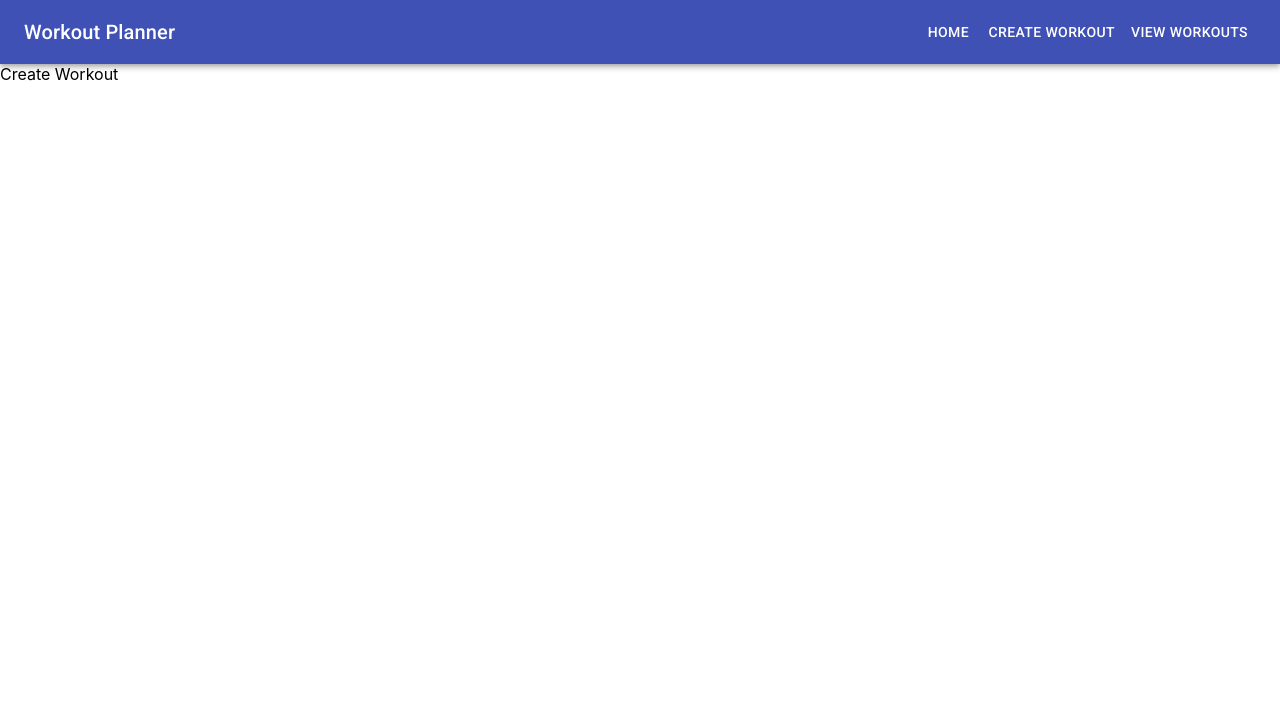
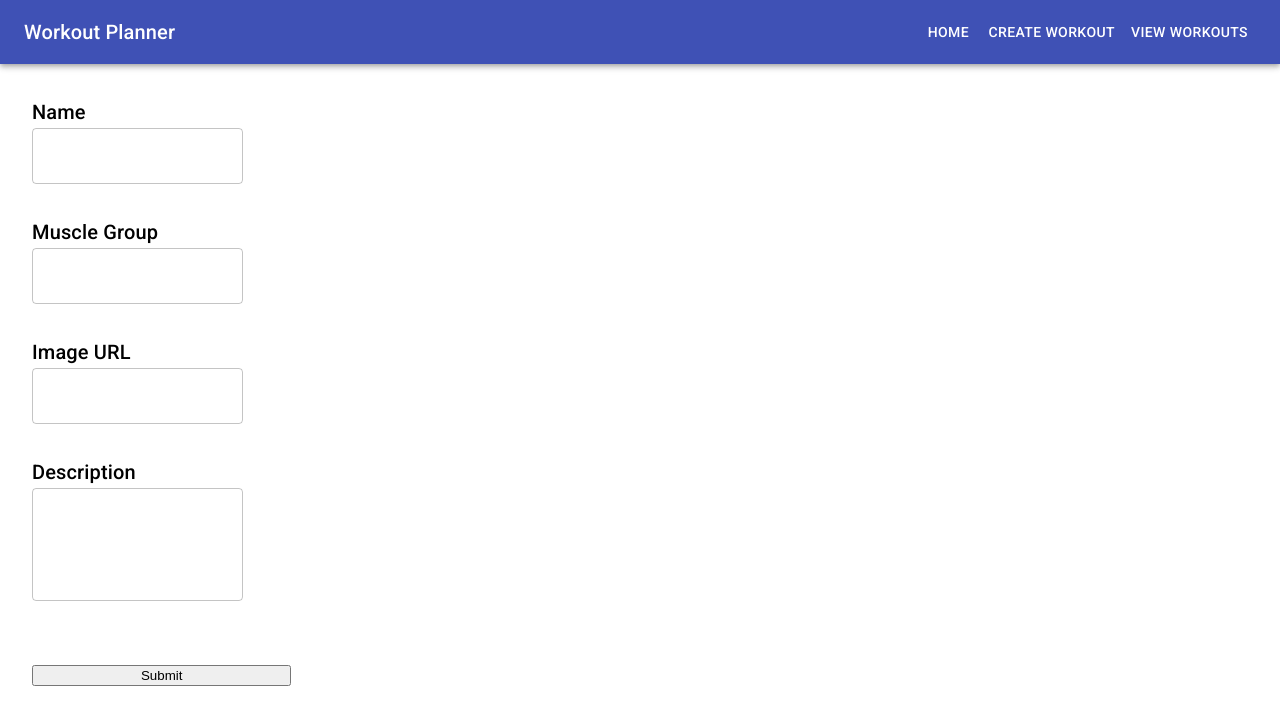
Before and after one commit to ChesterCheung/phase-3-frontend, a React (Create React App) app: page /workouts/new in a window 1280 px wide. Shown: the top 724 px of the page. Built offline with nearby package versions, Linux system fonts and the light colour scheme; data requests are answered from the project's data file.

Commit message:
updated form, still working

```diff
--- a/db.json
+++ b/db.json
@@ -13,6 +13,13 @@
         "muscle": "Chest",
         "description": "With hands at shoulder width, push up from floor",
         "image": "https://image.shutterstock.com/z/stock-vector-man-doing-barbell-bench-press-chest-press-flat-vector-illustration-isolated-on-different-layers-1841766727.jpg"
+    },
+    {
+        "id": 3,
+        "name": "Pull-up",
+        "muscle": "Back, Shoulders",
+        "description": "With palms facing forward and shoulder width apart, pull up on bar until head is over bar",
+        "image":"https://image.shutterstock.com/image-vector/man-doing-pull-ups-exercise-600w-1992470651.jpg"
     }
 ]
 }
--- a/src/App.js
+++ b/src/App.js
@@ -9,14 +9,19 @@ import { baseURL } from "./Globals";
 
 
 const App = () => {
+const [workout, setWorkout] = useState([])
 
-const [workout, setWorkout] = useState([])
+const handleSubmit = (e) =>{
+  e.preventDefault()
+
+}
 
 useEffect(()=> {
   fetch(baseURL + "/workouts")
   .then(resp => resp.json())
   .then(data => setWorkout(data))
 },[])
+
   return (
       <Router>
         <Navbar/>
--- a/src/components/Home.jsx
+++ b/src/components/Home.jsx
@@ -3,7 +3,7 @@ import React from 'react'
 const Home = () => {
   return (
     <div>
-        <h1>Melinda fatty</h1>
+        <h1>Melinda the best</h1>
     </div>
   )
 }
--- a/src/components/WorkoutForm.jsx
+++ b/src/components/WorkoutForm.jsx
@@ -1,8 +1,40 @@
-import React from 'react'
+import React, {useState} from 'react';
+import { makeStyles } from '@material-ui/core/styles';
+import TextField from '@material-ui/core/TextField';
+import Typography from '@material-ui/core/Typography';
 
 const WorkoutForm = () => {
+  const useStyles = makeStyles((theme) => ({
+    root: {
+      '& > *': {
+        margin: theme.spacing(4),
+        width: '35ch',
+      },
+    },
+  }));
+  const classes = useStyles();
+
+  const [formData, setFormData] = useState({
+      name:'',
+      muscle:'',
+      image:'',
+      description:''
+  })
+
+  const handleChange = (e) => {
+    setFormData({...formData, [e.target.name]:e.target.value})
+  }
+  console.log(formData)
   return (
-    <div>Create Workout</div>
+    <div>
+      <form className={classes.root} noValidate autoComplete="off">
+        <div><Typography variant="h6" className={classes.title}>Name</Typography><TextField onChange={handleChange} id="outlined-name"  variant="outlined" value={formData.name}/></div>
+        <div><Typography variant="h6" className={classes.title}>Muscle Group</Typography><TextField onChange={handleChange} id="outlined-muscle" variant="outlined" value={formData.muscle}/></div>
+        <div><Typography variant="h6" className={classes.title}>Image URL</Typography><TextField onChange={handleChange} id="outlined-ImageUrl" variant="outlined" value={formData.image}/></div>
+        <div><Typography variant="h6" className={classes.title}>Description</Typography><TextField onChange={handleChange} id="outlined-multiline-static" multiline rows={4} defaultValue="Describe it!" variant="outlined" value={formData.description}/></div>
+        <input type="submit" />
+      </form>
+    </div>
   )
 }
 
```
